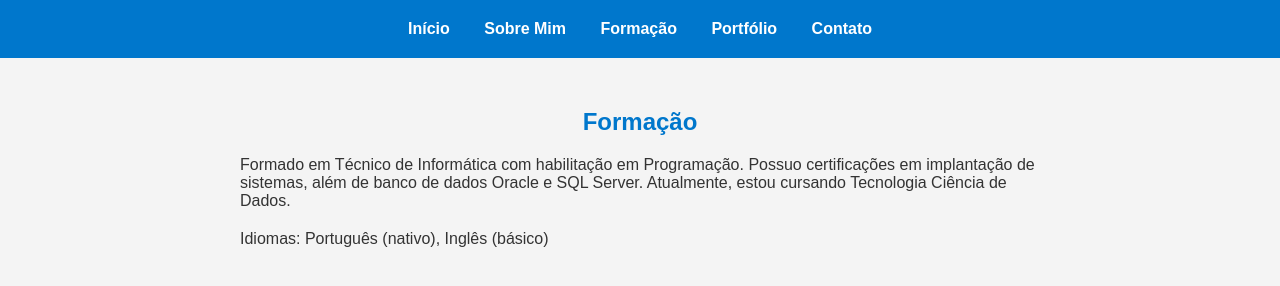
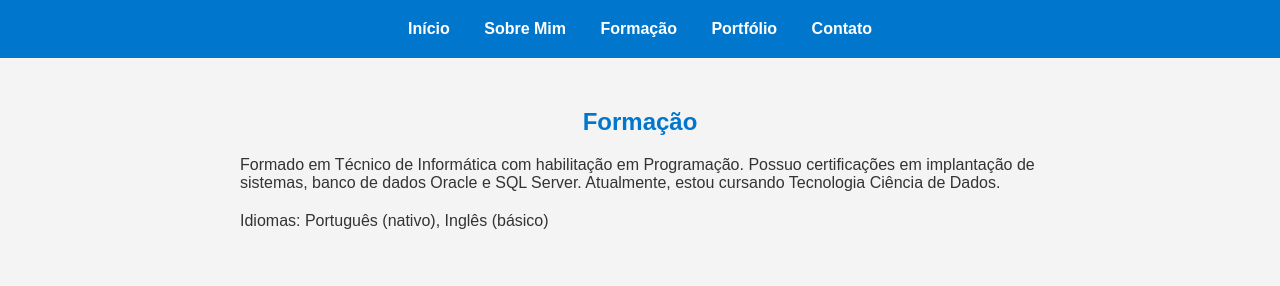
Before and after one commit to Calegarii/trabalho-desenvolvimento-web, a plain HTML site: page formacao.html in a window 1280 px wide. Drawn offline with Linux system fonts and the light colour scheme.

Commit message:
Update formacao.html

```diff
--- a/formacao.html
+++ b/formacao.html
@@ -17,7 +17,7 @@
     <section id="formacão">
         <h1>Formação</h1>
         <p>Formado em Técnico de Informática com habilitação em Programação. Possuo certificações em implantação de sistemas,
-        além de banco de dados Oracle e SQL Server. Atualmente, estou cursando Tecnologia Ciência de Dados.
+           banco de dados Oracle e SQL Server. Atualmente, estou cursando Tecnologia Ciência de Dados.
 
             </p><p>Idiomas: Português (nativo), Inglês (básico)</p>
     </section>
```
